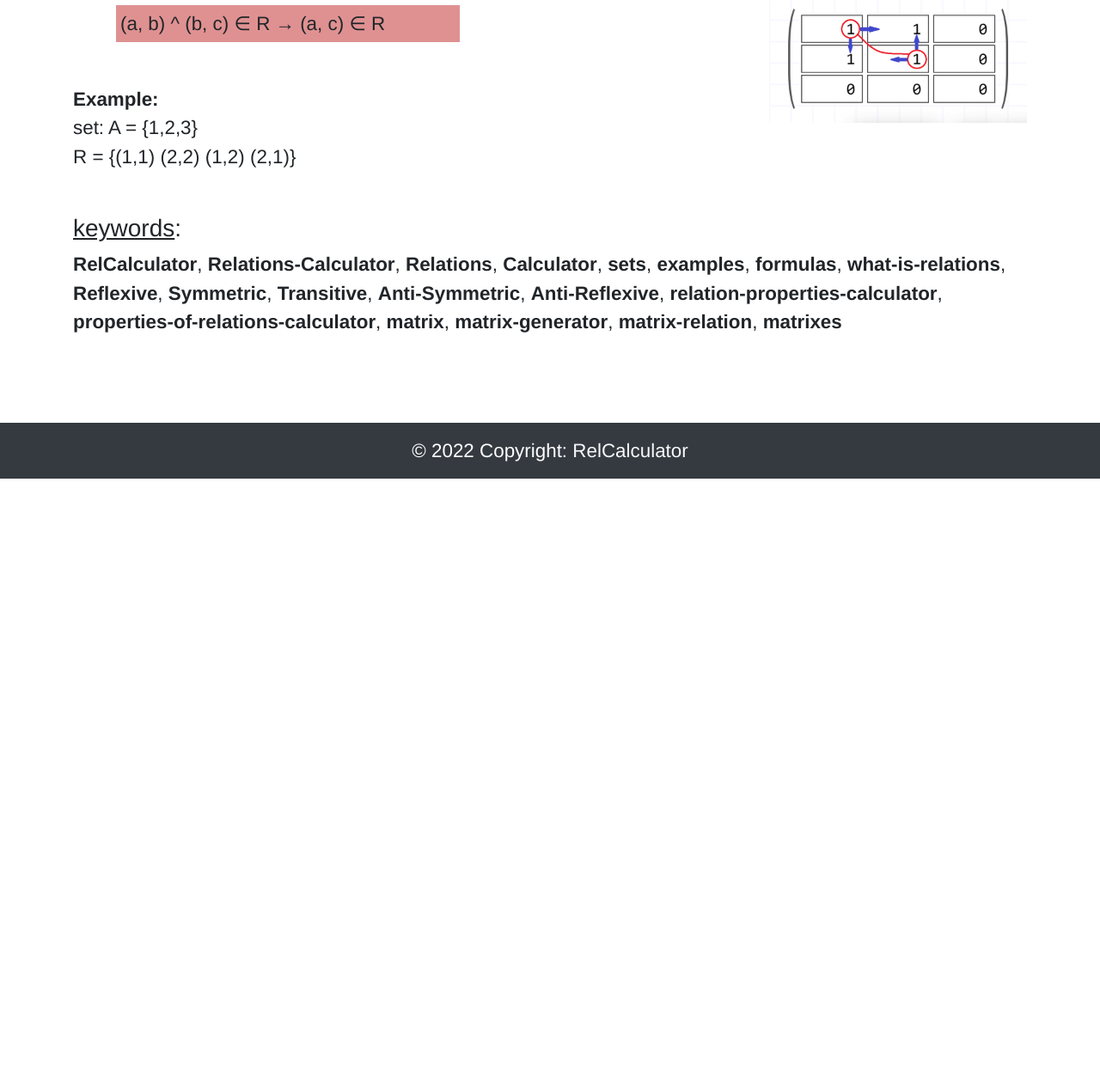
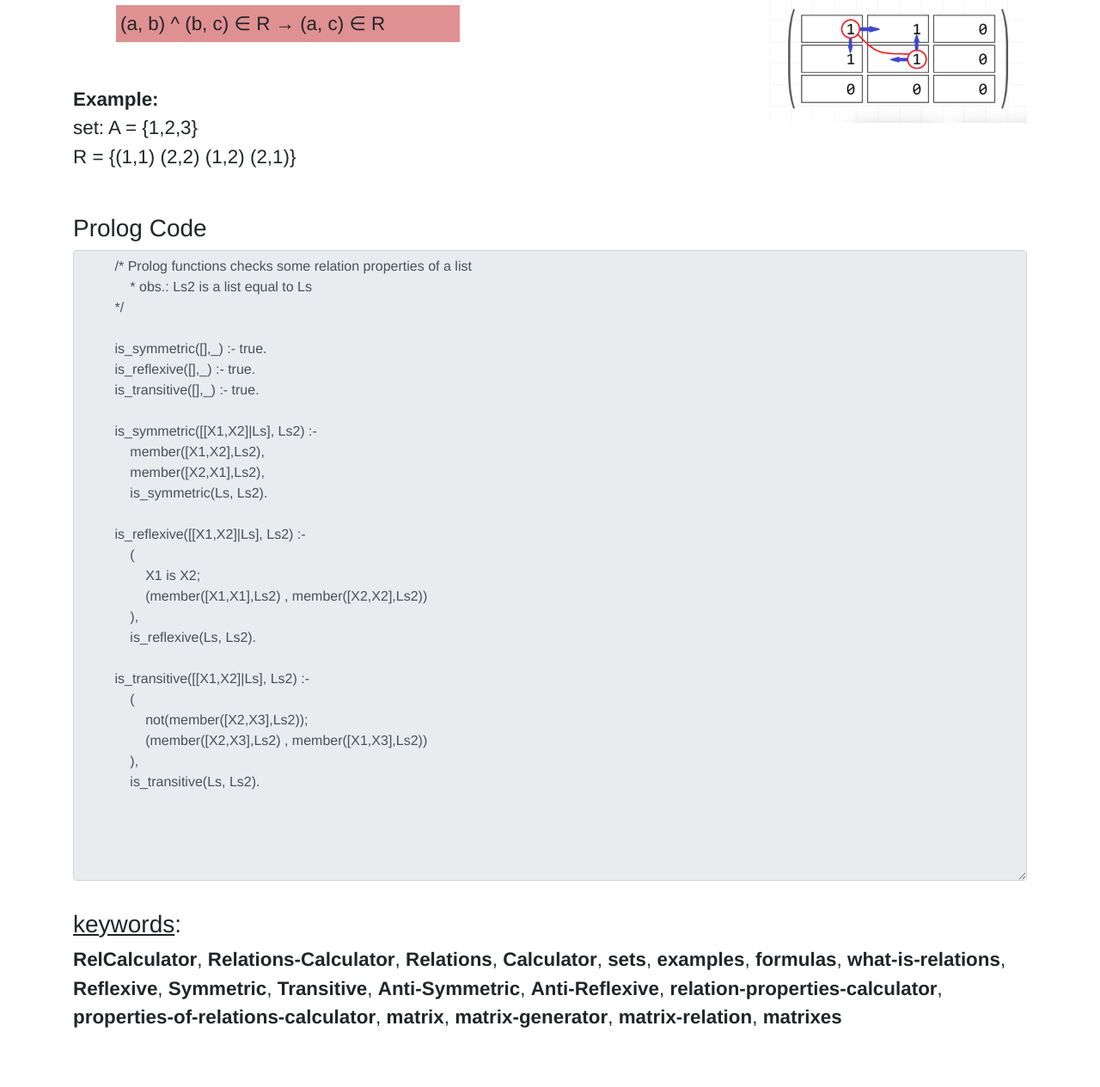
Before and after one commit to oseias-romeiro/relCalculator, a PHP site: page / in a window 1280 px wide. Shown: the part 2150-3415 px from the top of the page at 86% size. Before the commit the page ends 2707 px from the top, so only its background shows below. Run offline with PHP 8.4, Linux system fonts and the light colour scheme.

Commit message:
prolog code

```diff
--- a/index.php
+++ b/index.php
@@ -133,6 +133,37 @@
         R = {(1,1) (2,2) (1,2) (2,1)}
     </p>
     <br>
+    <h3>Prolog Code</h3>
+    <textarea class="form-control" rows="30" readonly>
+        /* Prolog functions checks some relation properties of a list
+            * obs.: Ls2 is a list equal to Ls
+        */
+
+        is_symmetric([],_) :- true.
+        is_reflexive([],_) :- true.
+        is_transitive([],_) :- true.
+
+        is_symmetric([[X1,X2]|Ls], Ls2) :-
+            member([X1,X2],Ls2),
+            member([X2,X1],Ls2),
+            is_symmetric(Ls, Ls2).
+
+        is_reflexive([[X1,X2]|Ls], Ls2) :-
+            (
+                X1 is X2;
+                (member([X1,X1],Ls2) , member([X2,X2],Ls2))
+            ),
+            is_reflexive(Ls, Ls2).
+
+        is_transitive([[X1,X2]|Ls], Ls2) :-
+            (
+                not(member([X2,X3],Ls2));
+                (member([X2,X3],Ls2) , member([X1,X3],Ls2))
+            ),
+            is_transitive(Ls, Ls2).
+
+    </textarea>
+    <br>
     <h3><u>keywords</u>:</h3>
     <p>
         <b>RelCalculator</b>, <b>Relations-Calculator</b>, <b>Relations</b>, <b>Calculator</b>, <b>sets</b>, <b>examples</b>, <b>formulas</b>, <b>what-is-relations</b>, <b>Reflexive</b>, <b>Symmetric</b>, <b>Transitive</b>, <b>Anti-Symmetric</b>, <b>Anti-Reflexive</b>, <b>relation-properties-calculator</b>, <b>properties-of-relations-calculator</b>, <b>matrix</b>, <b>matrix-generator</b>, <b>matrix-relation</b>, <b>matrixes</b>
```
